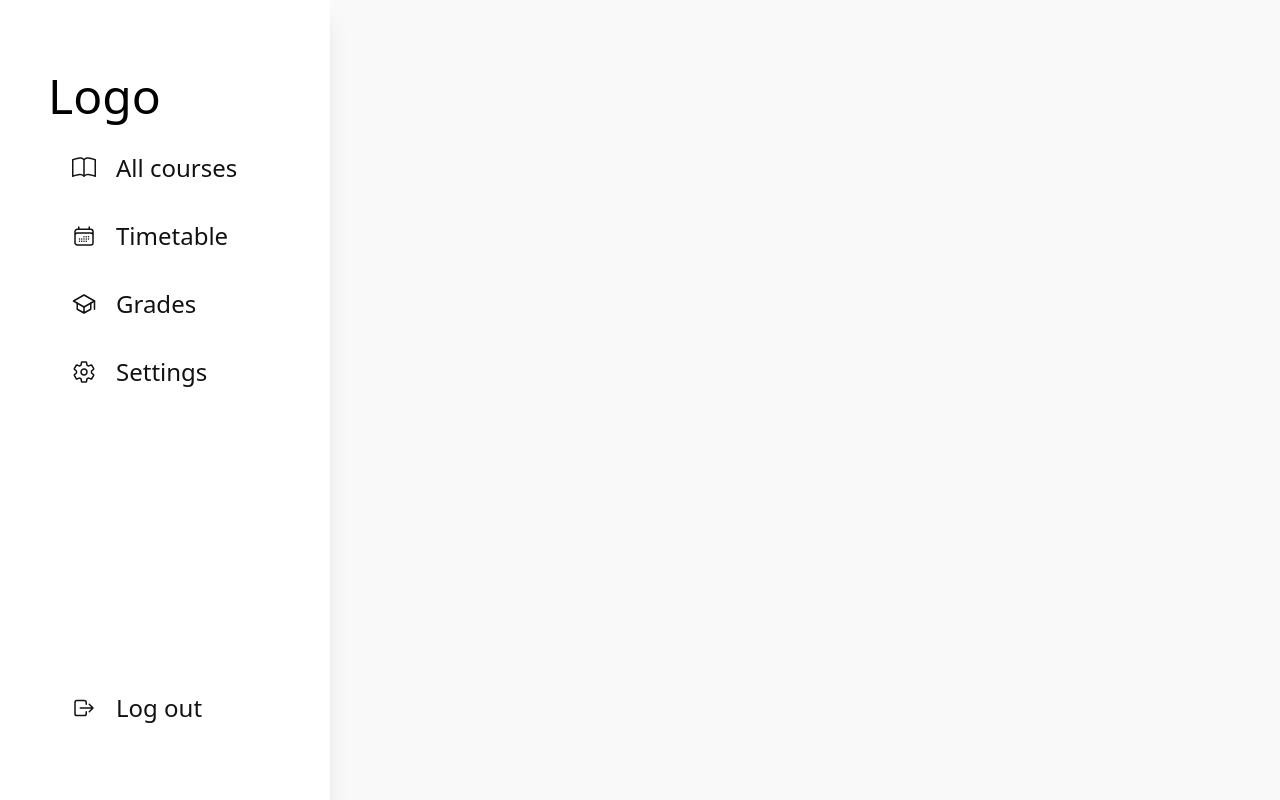
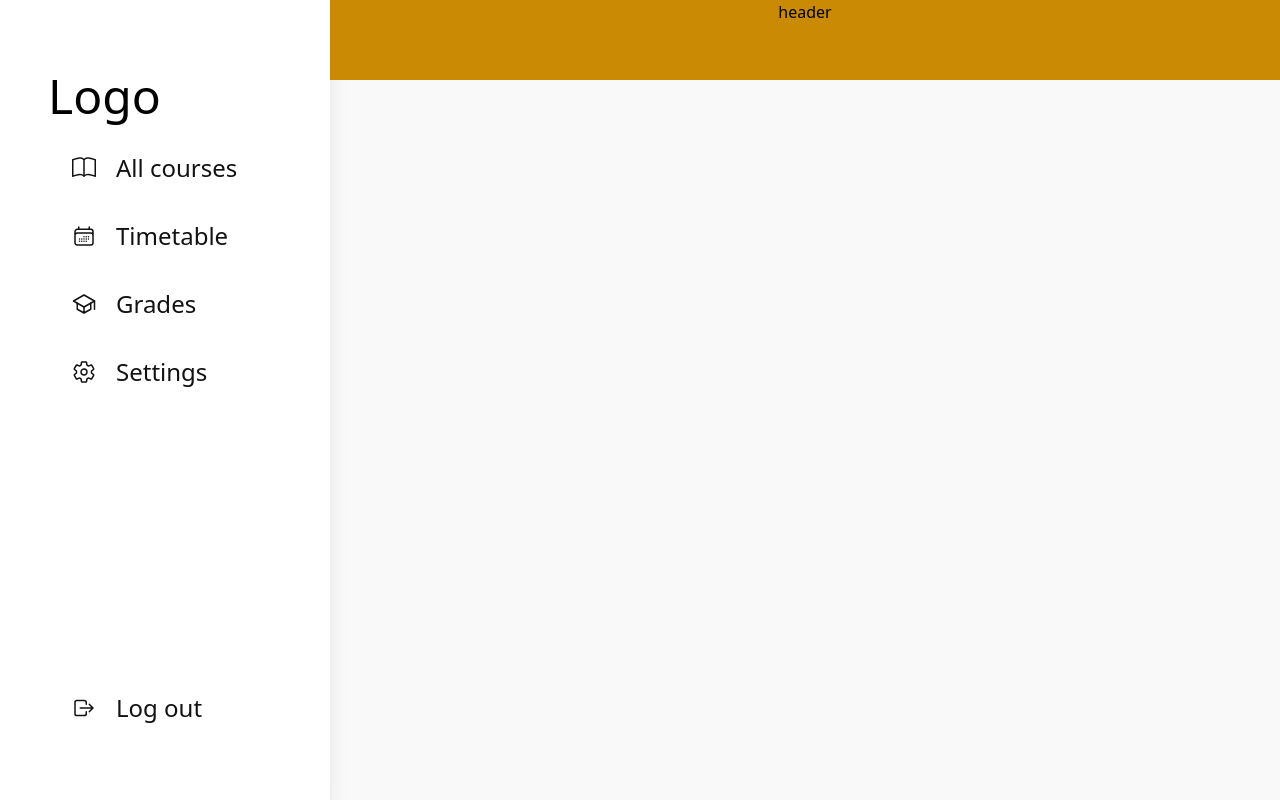
Before and after one commit to viko4kka/StudentLogBook, a React (Vite) app: page /student in a window 1280 px wide. Built offline with nearby package versions, Linux system fonts and the light colour scheme.

Commit message:
add header on student/teacher panel

```diff
--- a/src/pages/StudentPanel.jsx
+++ b/src/pages/StudentPanel.jsx
@@ -1,12 +1,18 @@
 import { Outlet } from "react-router-dom";
 import { menuItemsStudent } from "../features/student-panel/StudentNav";
 import Sidebar from "../ui/Sidebar";
+import Header from "../ui/Header";
 
 function StudentPanel() {
 	return (
-		<div className="bg-secondWhite">
-			<Sidebar menuItems={menuItemsStudent} />
-			<div>
+		<div className="flex bg-secondWhite h-screen">
+			<Sidebar
+				menuItems={menuItemsStudent}
+				className="w-[330px] flex-shrink-0"
+			/>
+
+			<div className="flex flex-col flex-grow">
+				<Header />
 				<Outlet />
 			</div>
 		</div>
--- a/src/pages/TeacherPanel.jsx
+++ b/src/pages/TeacherPanel.jsx
@@ -1,12 +1,15 @@
 import Sidebar from "../ui/Sidebar";
 import { menuItems } from "../features/teacher-panel/TeacherNav";
 import { Outlet } from "react-router-dom";
+import Header from "../ui/Header";
 
 function TeacherPanel() {
 	return (
-		<div className="bg-secondWhite">
-			<Sidebar menuItems={menuItems} />
-			<div>
+		<div className="flex bg-secondWhite h-screen">
+			<Sidebar menuItems={menuItems} className="w-[330px] flex-shrink-0" />
+
+			<div className="flex flex-col flex-grow">
+				<Header />
 				<Outlet />
 			</div>
 		</div>
--- /dev/null
+++ b/src/ui/Header.jsx
@@ -0,0 +1,9 @@
+function Header() {
+	return (
+		<div className=" w-full h-[80px] bg-yellow-600 text-black text-center z-10">
+			header
+		</div>
+	);
+}
+
+export default Header;
```
